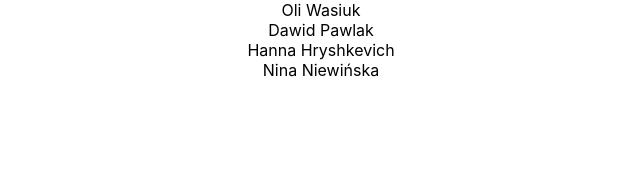
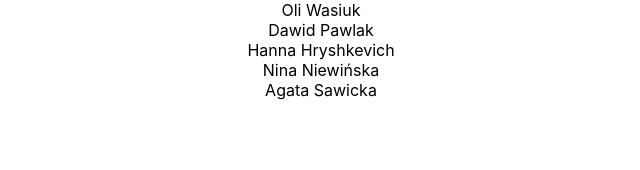
Before and after one commit to rvai00/monocykl_projekt, a React (Create React App) app: page / in a window 1280 px wide. Shown: the top 170 px of the page, without its empty margins (319-959 px from the left). Built offline with nearby package versions, Linux system fonts and the light colour scheme.

Commit message:
dodanie imienia

```diff
--- a/src/App.js
+++ b/src/App.js
@@ -8,6 +8,7 @@ function App() {
     <div>Dawid Pawlak</div>
     <div>Hanna Hryshkevich</div>
     <div>Nina Niewińska</div>
+    <div>Agata Sawicka</div>
     </div>
   );
 }
```
